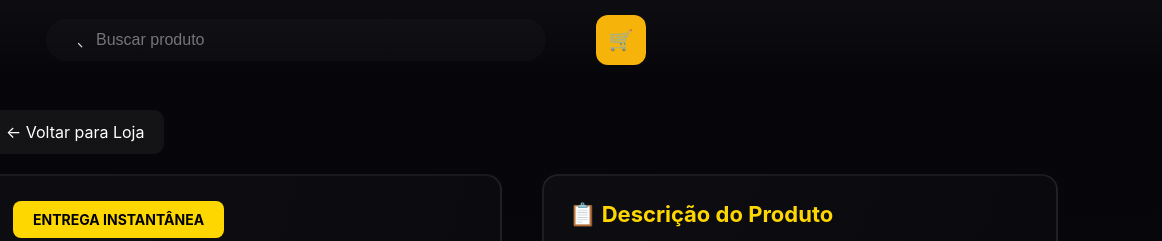
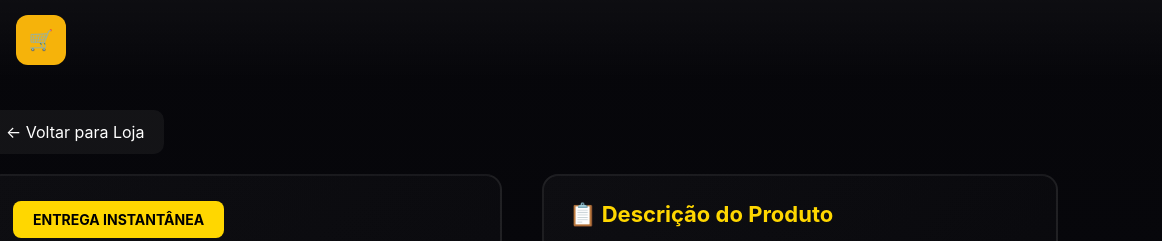
Before and after one commit to Joseph001479/brainrots_v2, a plain HTML site: page produto/produtos17.html in a window 1280 px wide. Shown: the top 241 px of the page, 118-1280 px from the left. Drawn offline with Linux system fonts and the light colour scheme.

Commit message:
Update produtos17.html

```diff
--- a/produto/produtos17.html
+++ b/produto/produtos17.html
@@ -17,12 +17,24 @@
     }
 
     * { box-sizing: border-box; margin: 0; padding: 0; }
-    body { background: linear-gradient(180deg, #06060a 0%, #0b0b0f 100%); color: #fff; -webkit-font-smoothing: antialiased; min-height: 100vh; }
-    .topbar { padding: 15px 5%; background: linear-gradient(180deg, rgba(255,255,255,0.03), rgba(0,0,0,0)); display: flex; align-items: center; gap: 20px; max-width: 1400px; margin: 0 auto; }
+    body {
+      background: linear-gradient(180deg, #06060a 0%, #0b0b0f 100%);
+      color: #fff;
+      -webkit-font-smoothing: antialiased;
+      min-height: 100vh;
+      overflow-x: hidden; /* REMOVE ROLAGEM LATERAL */
+    }
+    .topbar {
+      padding: 15px 5%;
+      background: linear-gradient(180deg, rgba(255,255,255,0.03), rgba(0,0,0,0));
+      display: flex;
+      align-items: center;
+      gap: 20px;
+      max-width: 1400px;
+      margin: 0 auto;
+    }
     .logo { width: 50px; height: 50px; border-radius: 50%; overflow: hidden; flex-shrink: 0; }
     .logo img { width: 100%; height: 100%; object-fit: cover; }
-    .search { flex: 1; max-width: 500px; display: flex; align-items: center; background: rgba(255,255,255,0.02); padding: 12px 20px; border-radius: 25px; gap: 12px; margin: 0 30px; }
-    .search input { flex: 1; background: transparent; border: 0; outline: none; color: #fff; font-size: 16px; }
     .cart { width: 50px; height: 50px; background: var(--accent); border-radius: 12px; display: flex; align-items: center; justify-content: center; flex-shrink: 0; font-size: 20px; }
     .product-container { max-width: 1200px; margin: 30px auto; padding: 0 5%; }
     .back-btn { display: inline-flex; align-items: center; gap: 8px; background: rgba(255,255,255,0.05); padding: 12px 20px; border-radius: 10px; color: #fff; text-decoration: none; margin-bottom: 20px; transition: all 0.3s ease; }
@@ -58,12 +70,6 @@
   <header class="topbar">
     <div class="logo">
       <a href="../index.html"><img src="../img/logo.png" alt="Steal A Brainrot"></a>
-    </div>
-    <div class="search">
-      <svg width="18" height="18" viewBox="0 0 24 24" fill="none" style="opacity:.8">
-        <path d="M21 21l-4.35-4.35" stroke="white" stroke-width="1.6" stroke-linecap="round" stroke-linejoin="round"/>
-      </svg>
-      <input type="text" placeholder="Buscar produto">
     </div>
     <div class="cart">🛒</div>
   </header>
```
